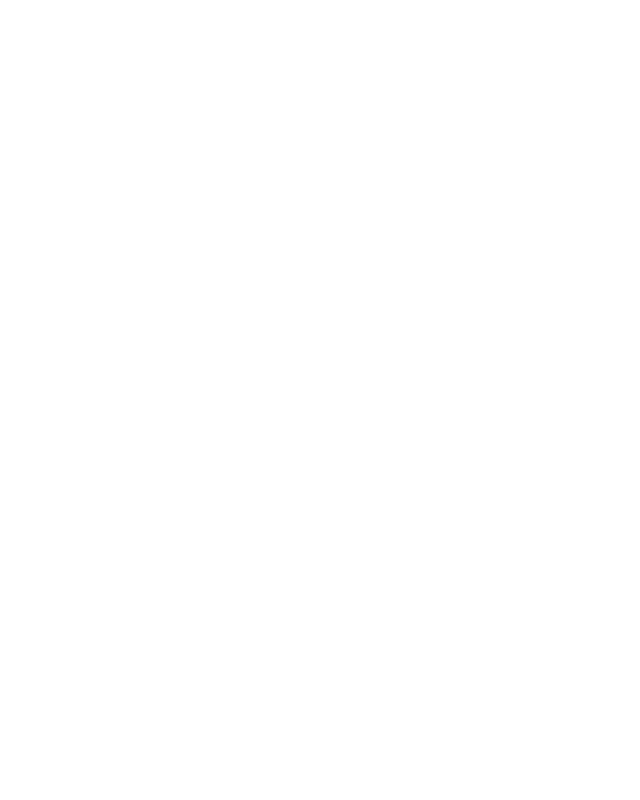
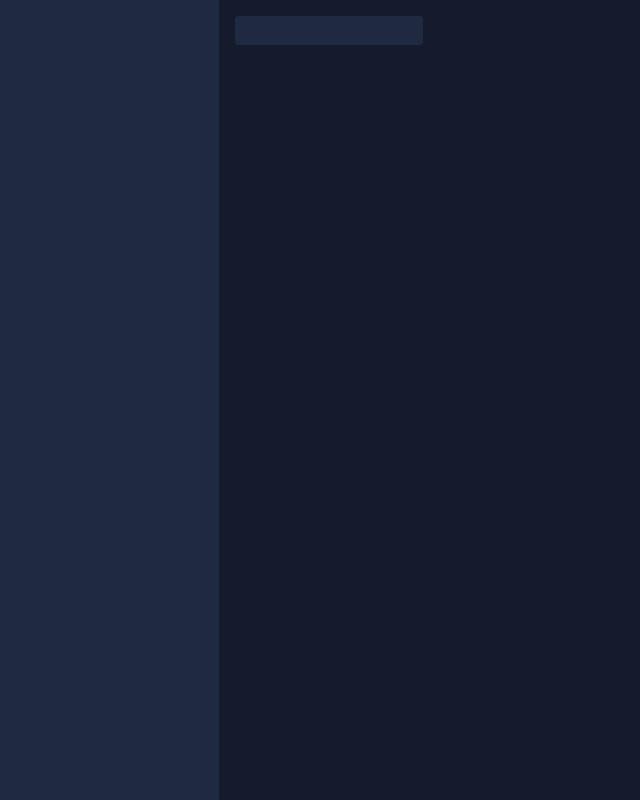
Before and after one commit to devhamzah/dashboard-one, a React (Create React App) app: page / in a window 1280 px wide. Shown: the whole page, without its empty margins (41-681 px from the left). Built offline with nearby package versions, Linux system fonts and the light colour scheme; the HTML template or start-up script is replaced by a standard one.

Commit message:
Re-Create Theme

```diff
--- a/package.json
+++ b/package.json
@@ -3,6 +3,10 @@
   "version": "0.1.0",
   "private": true,
   "dependencies": {
+    "@emotion/react": "^11.10.5",
+    "@emotion/styled": "^11.10.5",
+    "@mui/icons-material": "^5.10.16",
+    "@mui/material": "^5.10.15",
     "@testing-library/jest-dom": "^5.16.5",
     "@testing-library/react": "^13.4.0",
     "@testing-library/user-event": "^13.5.0",
--- a/src/App.js
+++ b/src/App.js
@@ -1,9 +1,23 @@
+import { ColorModeContext, useMode } from "./theme";
+import { CssBaseline, ThemeProvider } from "@mui/material";
+import Sidebar from "./scenes/global/sidebar";
+import Topbar from "./scenes/global/topbar";
 
 function App() {
+  const [theme,colorMode] = useMode();
+
   return (
-    <div className="App">
-
-    </div>
+    <ColorModeContext.Provider value={colorMode}>
+      <ThemeProvider theme={theme}>
+        <CssBaseline />
+        <div className="app">
+          <Sidebar/>
+          <main className="content">
+            <Topbar/>
+          </main>
+        </div>
+      </ThemeProvider>
+    </ColorModeContext.Provider>
   );
 }
 
--- /dev/null
+++ b/src/data.js
@@ -0,0 +1,5 @@
+
+
+export const menuItems = [
+
+]
--- a/src/index.css
+++ b/src/index.css
@@ -1,3 +1,8 @@
+@import url("https://fonts.googleapis.com/css2?family=Source+Sans+Pro:wght@400;600;700&display=swap");
+*{
+  margin: 0;
+  padding: 0;
+}
 body {
   margin: 0;
   font-family: -apple-system, BlinkMacSystemFont, 'Segoe UI', 'Roboto', 'Oxygen',
@@ -6,8 +11,24 @@
   -webkit-font-smoothing: antialiased;
   -moz-osx-font-smoothing: grayscale;
 }
+.app{
+  display: flex;
+  min-height: 100vh;
+}
+.sidebar{
+  width: 260px;
+  transition: all 0.5s;
+}
+.content{
+  flex-grow: 1;
+}
 
-code {
-  font-family: source-code-pro, Menlo, Monaco, Consolas, 'Courier New',
-    monospace;
+@media only screen and (max-width:992px) {
+  .sidebar{
+    transition: all 0.5s;
+    position: fixed;
+    width: 260px;
+    height: 100vh;
+    transform: translate(-310px);
+  }
 }
--- /dev/null
+++ b/src/scenes/global/sidebar.jsx
@@ -0,0 +1,13 @@
+import { Box, useTheme } from "@mui/material";
+import {  tokens } from "../../theme";
+
+const Sidebar = () =>{
+    const theme = useTheme();
+    const colors = tokens(theme.palette.mode);
+
+
+    return <Box backgroundColor={colors.primary[400]} className="sidebar">
+    </Box>
+}
+
+export default Sidebar;
--- /dev/null
+++ b/src/scenes/global/topbar.jsx
@@ -0,0 +1,21 @@
+import { Box, useTheme ,InputBase,IconButton, Icon} from "@mui/material";
+import {  tokens } from "../../theme";
+import SearchIcon from "@mui/icons-material/Search";
+
+const Topbar = () =>{
+    const theme = useTheme();
+    const colors = tokens(theme.palette.mode);
+
+
+    return <Box p={2} display="flex" justifyContene="space-between" >
+        {/* SEARCH BAR */}
+        <Box display="flex" borderRadius="3px" backgroundColor={colors.primary[400]} >
+            <InputBase/>
+            <IconButton>
+
+            </IconButton>
+        </Box>
+    </Box>
+}
+
+export default Topbar;
--- /dev/null
+++ b/src/theme.js
@@ -0,0 +1,214 @@
+import { createContext, useState, useMemo } from "react";
+import { createTheme } from "@mui/material/styles";
+
+// color design tokens export
+export const tokens = (mode) => ({
+  ...(mode === "dark"
+    ? {
+        grey: {
+          100: "#e0e0e0",
+          200: "#c2c2c2",
+          300: "#a3a3a3",
+          400: "#858585",
+          500: "#666666",
+          600: "#525252",
+          700: "#3d3d3d",
+          800: "#292929",
+          900: "#141414",
+        },
+        primary: {
+          100: "#d0d1d5",
+          200: "#a1a4ab",
+          300: "#727681",
+          400: "#1F2A40",
+          500: "#141b2d",
+          600: "#101624",
+          700: "#0c101b",
+          800: "#080b12",
+          900: "#040509",
+        },
+        greenAccent: {
+          100: "#dbf5ee",
+          200: "#b7ebde",
+          300: "#94e2cd",
+          400: "#70d8bd",
+          500: "#4cceac",
+          600: "#3da58a",
+          700: "#2e7c67",
+          800: "#1e5245",
+          900: "#0f2922",
+        },
+        redAccent: {
+          100: "#f8dcdb",
+          200: "#f1b9b7",
+          300: "#e99592",
+          400: "#e2726e",
+          500: "#db4f4a",
+          600: "#af3f3b",
+          700: "#832f2c",
+          800: "#58201e",
+          900: "#2c100f",
+        },
+        blueAccent: {
+          100: "#e1e2fe",
+          200: "#c3c6fd",
+          300: "#a4a9fc",
+          400: "#868dfb",
+          500: "#6870fa",
+          600: "#535ac8",
+          700: "#3e4396",
+          800: "#2a2d64",
+          900: "#151632",
+        },
+      }
+    : {
+        grey: {
+          100: "#141414",
+          200: "#292929",
+          300: "#3d3d3d",
+          400: "#525252",
+          500: "#666666",
+          600: "#858585",
+          700: "#a3a3a3",
+          800: "#c2c2c2",
+          900: "#e0e0e0",
+        },
+        primary: {
+          100: "#040509",
+          200: "#080b12",
+          300: "#0c101b",
+          400: "#f2f0f0", // manually changed
+          500: "#141b2d",
+          600: "#1F2A40",
+          700: "#727681",
+          800: "#a1a4ab",
+          900: "#d0d1d5",
+        },
+        greenAccent: {
+          100: "#0f2922",
+          200: "#1e5245",
+          300: "#2e7c67",
+          400: "#3da58a",
+          500: "#4cceac",
+          600: "#70d8bd",
+          700: "#94e2cd",
+          800: "#b7ebde",
+          900: "#dbf5ee",
+        },
+        redAccent: {
+          100: "#2c100f",
+          200: "#58201e",
+          300: "#832f2c",
+          400: "#af3f3b",
+          500: "#db4f4a",
+          600: "#e2726e",
+          700: "#e99592",
+          800: "#f1b9b7",
+          900: "#f8dcdb",
+        },
+        blueAccent: {
+          100: "#151632",
+          200: "#2a2d64",
+          300: "#3e4396",
+          400: "#535ac8",
+          500: "#6870fa",
+          600: "#868dfb",
+          700: "#a4a9fc",
+          800: "#c3c6fd",
+          900: "#e1e2fe",
+        },
+      }),
+});
+
+// mui theme settings
+export const themeSettings = (mode) => {
+  const colors = tokens(mode);
+  return {
+    palette: {
+      mode: mode,
+      ...(mode === "dark"
+        ? {
+            // palette values for dark mode
+            primary: {
+              main: colors.primary[500],
+            },
+            secondary: {
+              main: colors.greenAccent[500],
+            },
+            neutral: {
+              dark: colors.grey[700],
+              main: colors.grey[500],
+              light: colors.grey[100],
+            },
+            background: {
+              default: colors.primary[500],
+            },
+          }
+        : {
+            // palette values for light mode
+            primary: {
+              main: colors.primary[100],
+            },
+            secondary: {
+              main: colors.greenAccent[500],
+            },
+            neutral: {
+              dark: colors.grey[700],
+              main: colors.grey[500],
+              light: colors.grey[100],
+            },
+            background: {
+              default: "#fcfcfc",
+            },
+          }),
+    },
+    typography: {
+      fontFamily: ["Source Sans Pro", "sans-serif"].join(","),
+      fontSize: 12,
+      h1: {
+        fontFamily: ["Source Sans Pro", "sans-serif"].join(","),
+        fontSize: 40,
+      },
+      h2: {
+        fontFamily: ["Source Sans Pro", "sans-serif"].join(","),
+        fontSize: 32,
+      },
+      h3: {
+        fontFamily: ["Source Sans Pro", "sans-serif"].join(","),
+        fontSize: 24,
+      },
+      h4: {
+        fontFamily: ["Source Sans Pro", "sans-serif"].join(","),
+        fontSize: 20,
+      },
+      h5: {
+        fontFamily: ["Source Sans Pro", "sans-serif"].join(","),
+        fontSize: 16,
+      },
+      h6: {
+        fontFamily: ["Source Sans Pro", "sans-serif"].join(","),
+        fontSize: 14,
+      },
+    },
+  };
+};
+
+// context for color mode
+export const ColorModeContext = createContext({
+  toggleColorMode: () => {},
+});
+
+export const useMode = () => {
+  const [mode, setMode] = useState("dark");
+
+  const colorMode = useMemo(
+    () => ({
+      toggleColorMode: () =>
+        setMode((prev) => (prev === "light" ? "dark" : "light")),
+    }),
+    []
+  );
+
+  const theme = useMemo(() => createTheme(themeSettings(mode)), [mode]);
+  return [theme, colorMode];
+};
```
Also changed, not shown: 1 other file (tests, documents, lock files or other folders).
